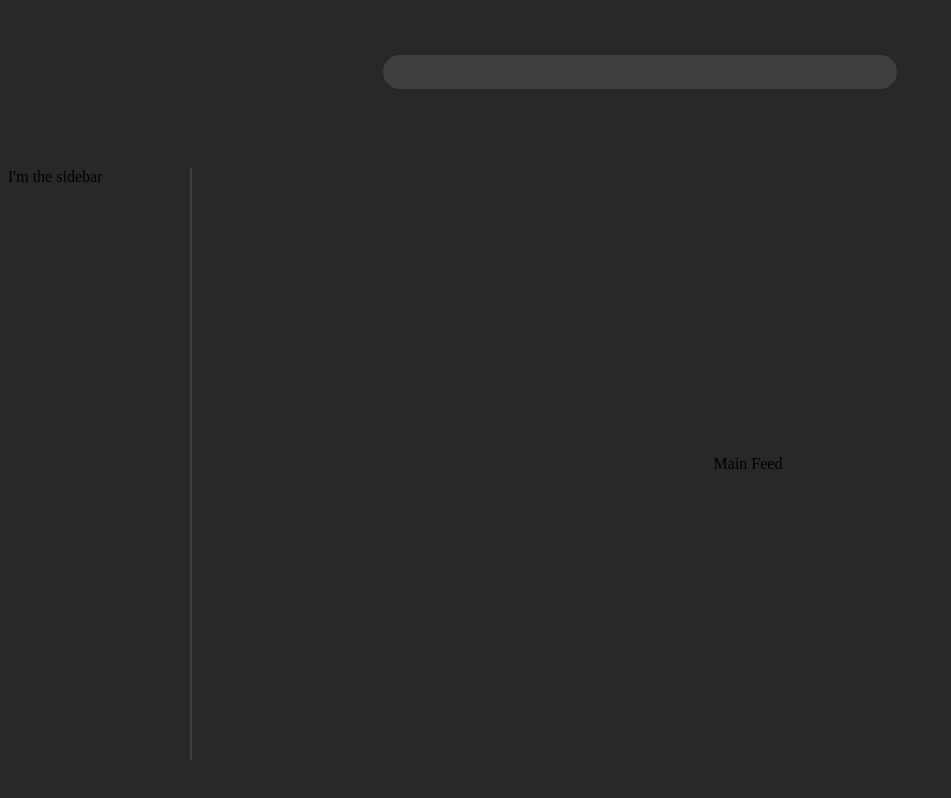
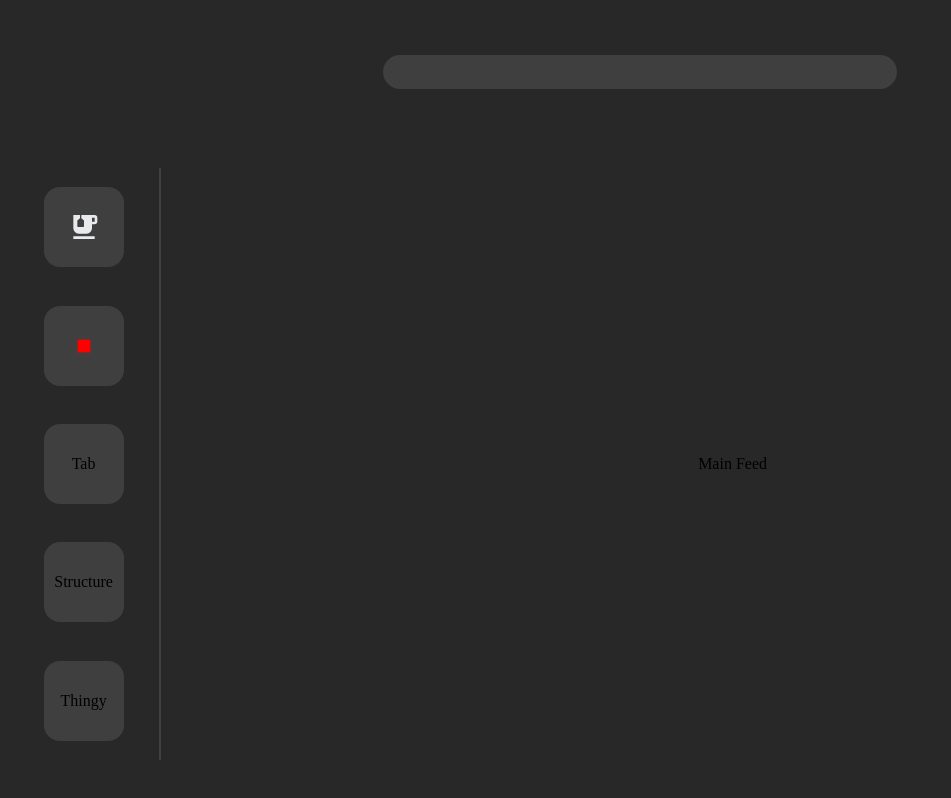
Before and after one commit to zach-monroe/YouTubeClone, a React (Vite) app: page / in a window 1280 px wide. Shown: the whole page, without its empty margins (0-951 px from the left). Built offline with nearby package versions, Linux system fonts and the light colour scheme.

Commit message:
Setting up svgs in sidebar

```diff
--- a/src/App.css
+++ b/src/App.css
@@ -7,12 +7,12 @@ html {
   display: grid;
   gap: 2em;
   grid-template-areas:
-    "top  top  top  top  top  top"
-    "top  top  top  top  top  top"
-    "side main main main main main"
-    "side main main main main main"
-    "side main main main main main";
-  grid-template-columns: repeat(6, 1fr)
+    "top  top  top  top  top  top  top"
+    "top  top  top  top  top  top  top"
+    "side main main main main main main"
+    "side main main main main main main"
+    "side main main main main main main";
+  grid-template-columns: repeat(7, 0.75fr)
 
 }
 
@@ -40,11 +40,26 @@ html {
 
 .sidebar {
   grid-area: side;
+  display: flex;
+  flex-direction: column;
+  justify-content: space-around;
+  align-items: center;
   border-width: 0;
   border-right-width: 0.125em;
   border-color: #3f3f3f;
   border-style: solid;
   height: 74vh;
+}
+
+.tab {
+  background-color: #3f3f3f;
+  height: 5em;
+  width: 5em;
+  border-radius: 1em;
+  display: flex;
+  justify-content: center;
+  align-items: center;
+
 }
 
 .main {
--- a/src/components/SideBar.jsx
+++ b/src/components/SideBar.jsx
@@ -1,6 +1,13 @@
 const SideBar = () => {
   return <div className="sidebar">
-    I'm the sidebar
+    <div className="tab">
+      <svg xmlns="http://www.w3.org/2000/svg" height="2em" viewBox="0 -960 960 960" width="2em" fill="#e8eaed"><path d="M160-120v-80h640v80H160Zm560-520h80v-120h-80v120ZM320-280q-66 0-113-47t-47-113v-400h200v96l-72 58q-2 2-8 16v170q0 8 6 14t14 6h160q8 0 14-6t6-14v-170q0-2-8-16l-72-58v-96h400q33 0 56.5 23.5T880-760v120q0 33-23.5 56.5T800-560h-80v120q0 66-47 113t-113 47H320Z" />
+      </svg>
+    </div>
+    <div className="tab"><svg viewBox="0 0 100 100" height="1em" width="1em"><rect x="10" y="10" width="80" height="80" fill="red" /></svg></div>
+    <div className="tab">Tab</div>
+    <div className="tab">Structure</div>
+    <div className="tab">Thingy</div>
   </div>
 }
 
```
